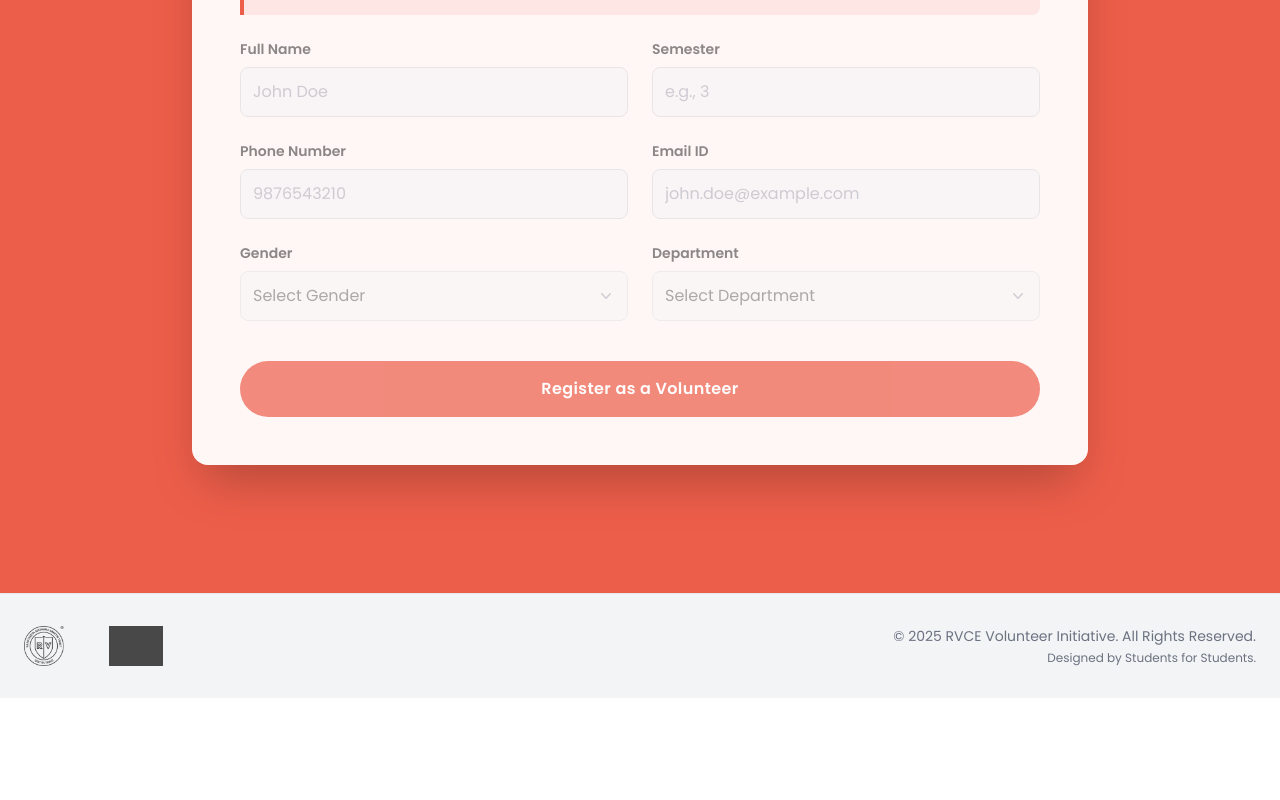
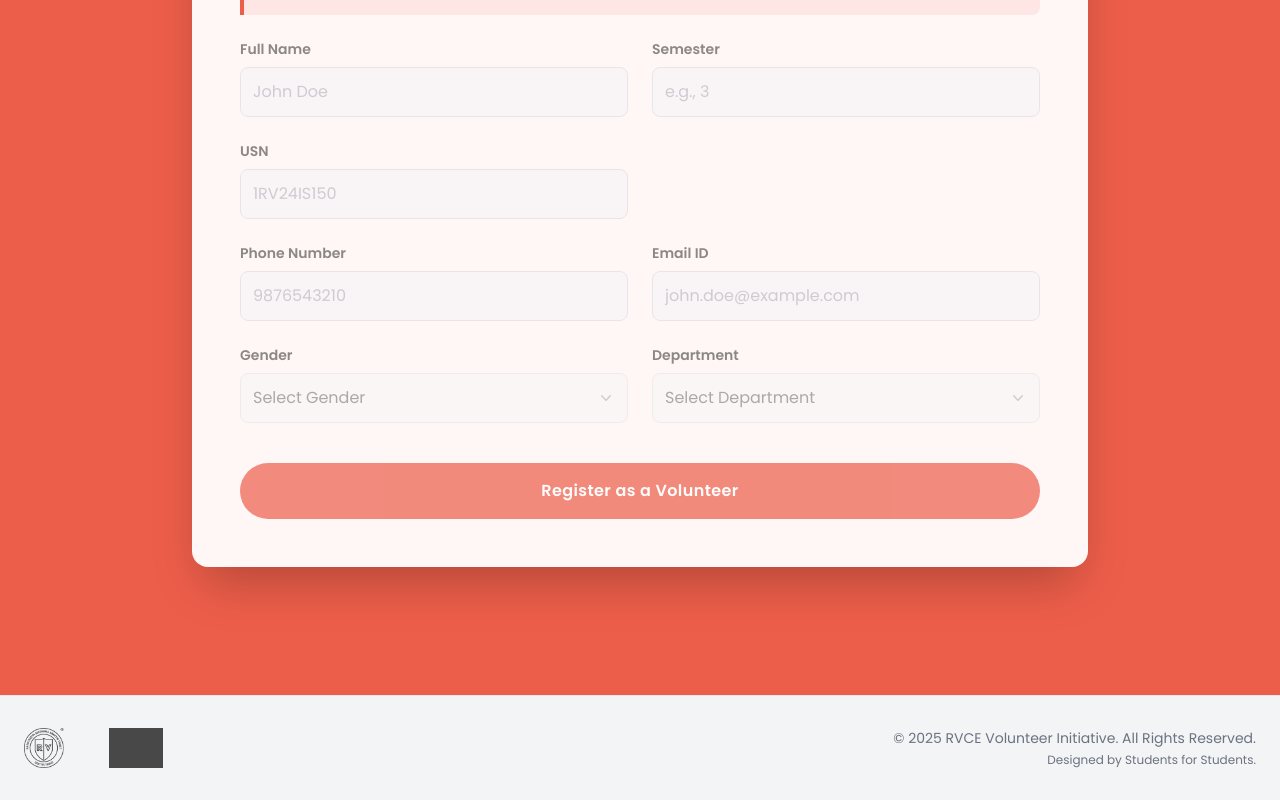
Before and after one commit to overclocked-2124/SIP_Volunteer_Website, a React (Vite) app: page / in a window 1280 px wide. Shown: the part 2838-3638 px from the top of the page. Before the commit the page ends 3536 px from the top, so only its background shows below. Built offline with nearby package versions, Linux system fonts and the light colour scheme; grey boxes are pictures that could not be loaded.

Commit message:
Added the USN field and updated the AppScript

```diff
--- a/src/components/CtaSection.tsx
+++ b/src/components/CtaSection.tsx
@@ -2,7 +2,7 @@ import React, { useState, ChangeEvent } from 'react';
 import Button from './Button';
 
 // TODO: Replace this placeholder with your own Google Apps Script Web App URL.
-const GOOGLE_APPS_SCRIPT_URL = 'https://script.google.com/macros/s/AKfycbxMkriKiYyi7fp6Bep1xd6_uRvh9mYq2dBatqQMYLh-Q77AnQGmzvf23It30yvyFotzrw/exec';
+const GOOGLE_APPS_SCRIPT_URL = 'https://script.google.com/macros/s/AKfycbyGbxMWgws5_EsnbS7wku-YYfj7-VZpZ6umZpTLoU7jpMarJICGTbfFTQ-_KwpY3f0/exec';
 
 const departments = [
     { value: "AS", label: "Aerospace Engineering" },
@@ -89,10 +89,12 @@ const RegistrationForm = () => {
     const [formData, setFormData] = useState({
         name: '',
         semester: '',
+        USN: '',
         phone: '',
         email: '',
         gender: '',
         department: '',
+
     });
     const [availabilityConfirmed, setAvailabilityConfirmed] = useState(false);
     const [isSubmitting, setIsSubmitting] = useState(false);
@@ -107,7 +109,7 @@ const RegistrationForm = () => {
         setFormData(prev => ({...prev, [name]: value}));
     };
 
-    const isFormValid = formData.name && formData.semester && formData.phone && formData.email && formData.gender && formData.department;
+    const isFormValid = formData.name && formData.semester && formData.USN && formData.phone && formData.email && formData.gender && formData.department;
 
     const handleSubmit = async (e: React.FormEvent<HTMLFormElement>) => {
         e.preventDefault();
@@ -189,6 +191,11 @@ const RegistrationForm = () => {
                         <FormInput id="name" name="name" label="Full Name" value={formData.name} onChange={handleChange} placeholder="John Doe" />
                         <FormInput id="semester" name="semester" label="Semester" type="number" min="1" max="8" value={formData.semester} onChange={handleChange} placeholder="e.g., 3" />
                     </div>
+
+                    <div className="grid grid-cols-1 md:grid-cols-2 gap-6">
+                        <FormInput id="USN" name="USN" label="USN" type="text" value={formData.USN} onChange={handleChange} placeholder="1RV24IS150" />
+                    </div>
+
                     <div className="grid grid-cols-1 md:grid-cols-2 gap-6">
                         <FormInput id="phone" name="phone" label="Phone Number" type="tel" value={formData.phone} onChange={handleChange} placeholder="9876543210" />
                         <FormInput id="email" name="email" label="Email ID" type="email" value={formData.email} onChange={handleChange} placeholder="john.doe@example.com" />
```
